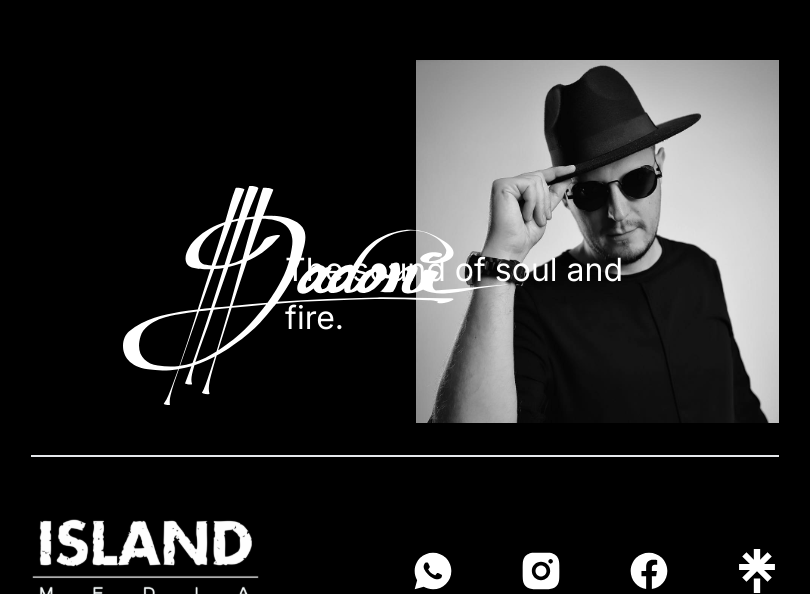
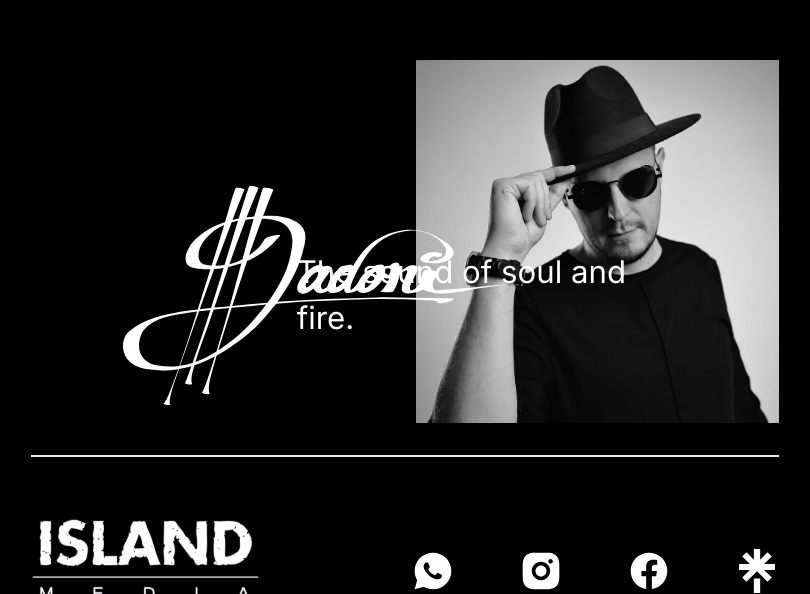
Before and after one commit to hasaanmumtaz6/dadonitrumpet, a Next.js app: page / in a window 1280 px wide. Shown: the part 206-800 px from the top of the page, without its empty margins (235-1045 px from the left). Built offline with nearby package versions, Linux system fonts and the light colour scheme.

Commit message:
Pargraph font size and there position should be chnaged for 1920 screen

```diff
--- a/styles/globals.css
+++ b/styles/globals.css
@@ -14,7 +14,7 @@ body {
   @apply w-full h-full;
 }
 p {
-  @apply text-[2rem];
+  @apply text-[1.95rem];
 }
 .layout-contaner {
   @apply bg-[var(--bg-black)] text-white w-full h-screen px-[16.625rem] pt-[16.625rem] pb-[2rem] overflow-hidden;
@@ -30,7 +30,7 @@ p {
   @apply relative flex flex-col;
 }
 .image-para-box p {
-  @apply w-full absolute bottom-[4%] left-[66%];
+  @apply w-full absolute bottom-[4%] left-[69%];
 }
 .image-para-box img {
   @apply w-full relative top-[3.375rem] left-[24%];
```
